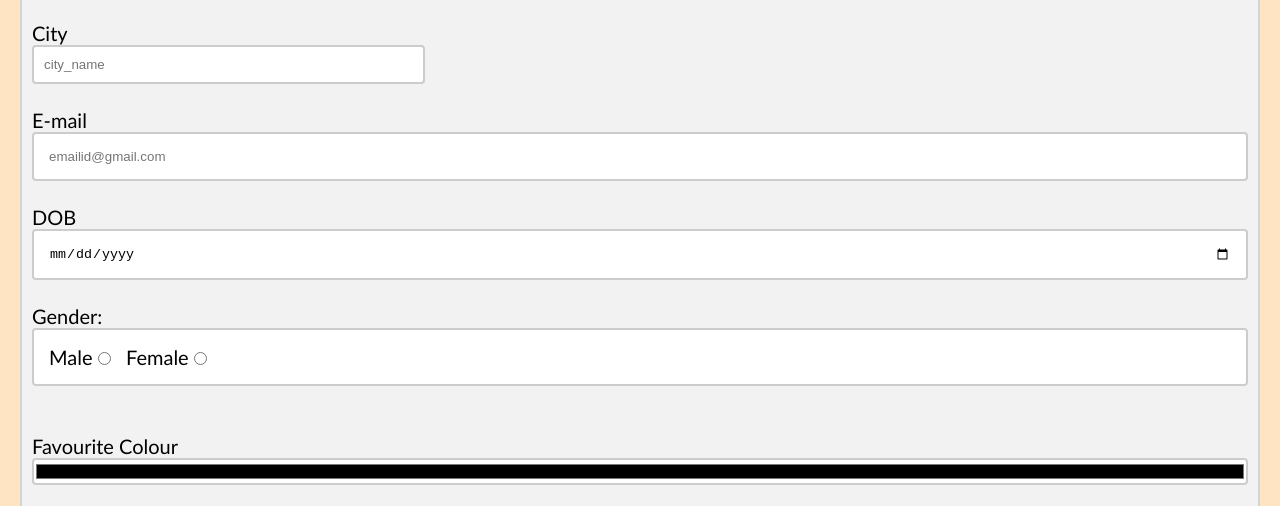
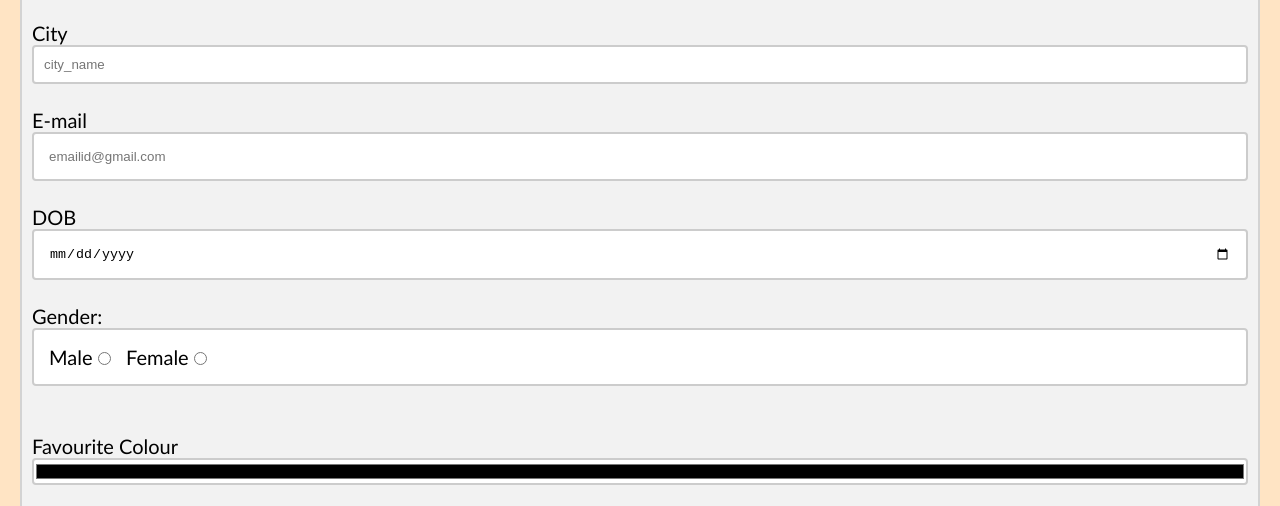
Before and after one commit to thakuranunaykumar/self-introduction-maker, a plain HTML site: page index.html in a window 1280 px wide. Shown: the part 216-722 px from the top of the page. Drawn offline with Linux system fonts and the light colour scheme.

Commit message:
Update style.css

```diff
--- a/style.css
+++ b/style.css
@@ -72,7 +72,7 @@ input[type="text"]{
     padding: 10px;
 }
 
-#place,#collegename{
+#placename,#collegename{
 width: 100%;
     background-color: #fff;
     border: 2px solid #ccc;
```
